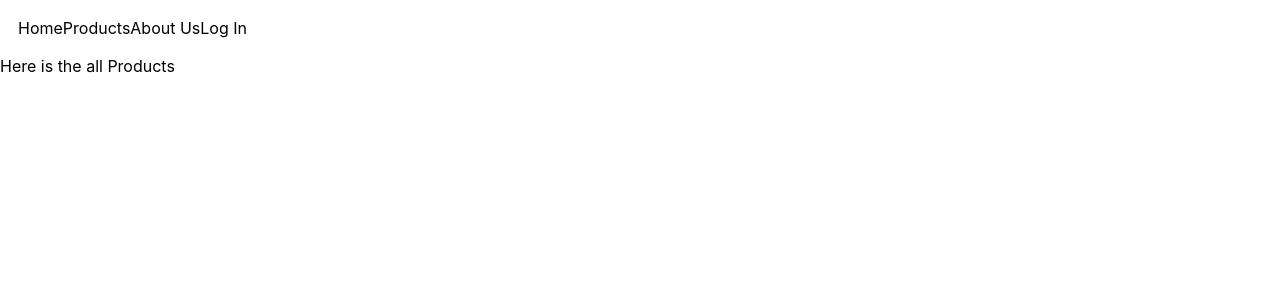
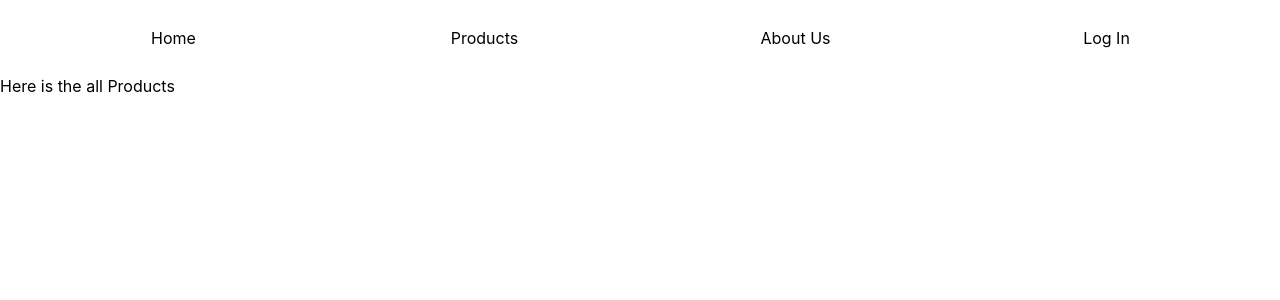
Before and after one commit to asshames/react-ecom-frontend, a React (Create React App) app: page / in a window 1280 px wide. Shown: the top 300 px of the page. Built offline with nearby package versions, Linux system fonts and the light colour scheme.

Commit message:
adding a style for navbar

```diff
--- a/src/component/Navigation/NavigationItems/NavigationItem/NavigationItem.js
+++ b/src/component/Navigation/NavigationItems/NavigationItem/NavigationItem.js
@@ -1,8 +1,11 @@
 import React from "react";
+import classes from "./NavigationItem.module.css";
 
 const NavigationItem = (props) => {
     return(
-        <div>{props.children}</div>
+        <li className={classes.NavigationItem}>
+                {props.children}
+        </li>
     );
 };
 
--- a/src/component/Navigation/NavigationItems/NavigationItem/NavigationItem.module.css
+++ b/src/component/Navigation/NavigationItems/NavigationItem/NavigationItem.module.css
@@ -0,0 +1,6 @@
+.NavigationItem {
+    margin: 10px 0px;
+    display: block;
+    box-sizing: border-box;
+    width: 100%;
+}
```
